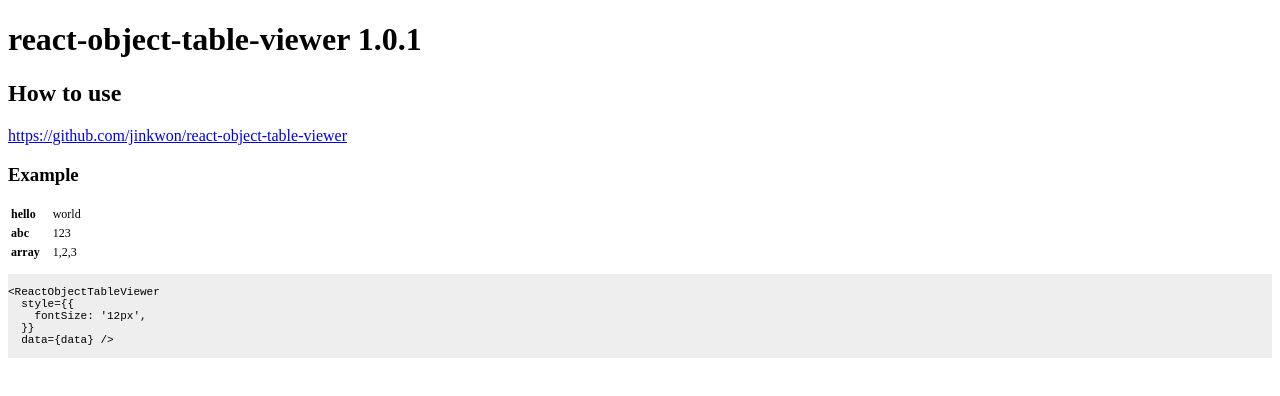
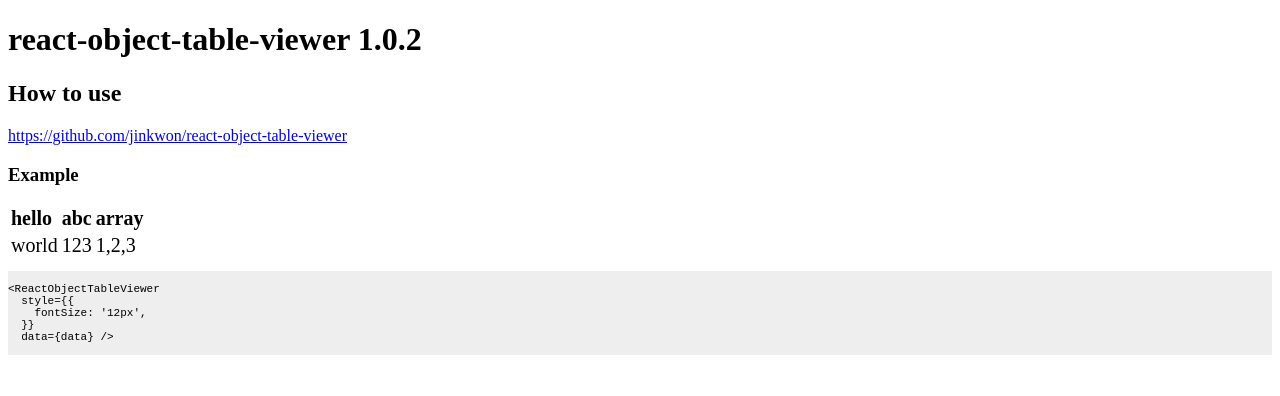
Before and after one commit to Jinkwon/react-object-table, a Next.js app: page / in a window 1280 px wide. Shown: the top 396 px of the page. Built offline with nearby package versions, Linux system fonts and the light colour scheme.

Commit message:
task: update codes

```diff
--- a/package.json
+++ b/package.json
@@ -1,6 +1,6 @@
 {
   "name": "react-object-table-viewer",
-  "version": "1.0.1",
+  "version": "1.0.2",
   "description": "react object table ui",
   "main": "out/cjs",
   "module": "esm",
--- a/pages/index.tsx
+++ b/pages/index.tsx
@@ -26,9 +26,13 @@ const index: FC<PropTypes> = (props: PropTypes) => {
         href="https://github.com/jinkwon/react-object-table-viewer">https://github.com/jinkwon/react-object-table-viewer</a>
     </div>
     <h3>Example</h3>
+
+
     <ReactObjectTableViewer
+      className={'table'}
+      layout={'horizontal'}
       style={{
-        fontSize: '12px',
+        fontSize: '20px',
       }}
       data={data} />
 
--- a/src/ReactObjectTableViewer.tsx
+++ b/src/ReactObjectTableViewer.tsx
@@ -1,43 +1,77 @@
-import React, { FC } from 'react';
+import React, {
+  CSSProperties,
+  FC
+} from 'react';
 
 export type TableViewerLayoutType = 'vertical' | 'horizontal';
 
-interface PropTypes {
+export interface PropTypes {
   data?: Record<string, unknown>;
-  style?: any;
+  style?: CSSProperties;
+  keyStyle?: CSSProperties;
+  valueStyle?: CSSProperties;
   className?: string;
   layout?: TableViewerLayoutType;
 }
 
 const ReactObjectTableViewer: FC<PropTypes> = (props: PropTypes) => {
+  const opt = {
+    layout: 'vertical',
+    ...props,
+  };
+
+  const data = opt.data;
+  const keys: string[] = Object.keys(data || {}) || [];
+
   return (
     <table
+      className={opt.className}
       style={{
-        ...props.style,
+        ...opt.style,
       }}
-      className={props.className}
     >
       <tbody>
-      {Object.keys(props?.data || {}).map((k, key) => (
+      {opt.layout === 'vertical' && keys.map((k, key) => (
         <tr key={key}>
           <td
             style={{
               fontWeight: 'bold',
               marginRight: 10,
+              ...opt.keyStyle,
             }}
           >{k}</td>
           <td
             style={{
-              minWidth: '90px',
-              paddingLeft: '10px',
-              maxWidth: '150px',
-              overflow: 'hidden',
-              textOverflow: 'ellipsis',
-              whiteSpace: 'nowrap'
+              whiteSpace: 'nowrap',
+              ...opt.valueStyle,
             }}
-          >{`${props?.data[k]}`}</td>
+          >{`${data[k]}`}</td>
         </tr>
       ))}
+
+      {opt.layout === 'horizontal' && (
+        <>
+          <tr>
+            {keys.map((k, key) => (<td
+              key={key}
+              style={{
+                fontWeight: 'bold',
+                marginRight: 10,
+                ...opt.keyStyle,
+              }}
+            >{k}</td>))}
+          </tr>
+          <tr>
+            {keys.map((k, key) => (<td
+              key={key}
+              style={{
+                whiteSpace: 'nowrap',
+                ...opt.valueStyle,
+              }}
+            >{`${data[k]}`}</td>))}
+          </tr>
+        </>
+      )}
       </tbody>
     </table>
   );
```
Also changed, not shown: 1 other file (tests, documents, lock files or other folders).
